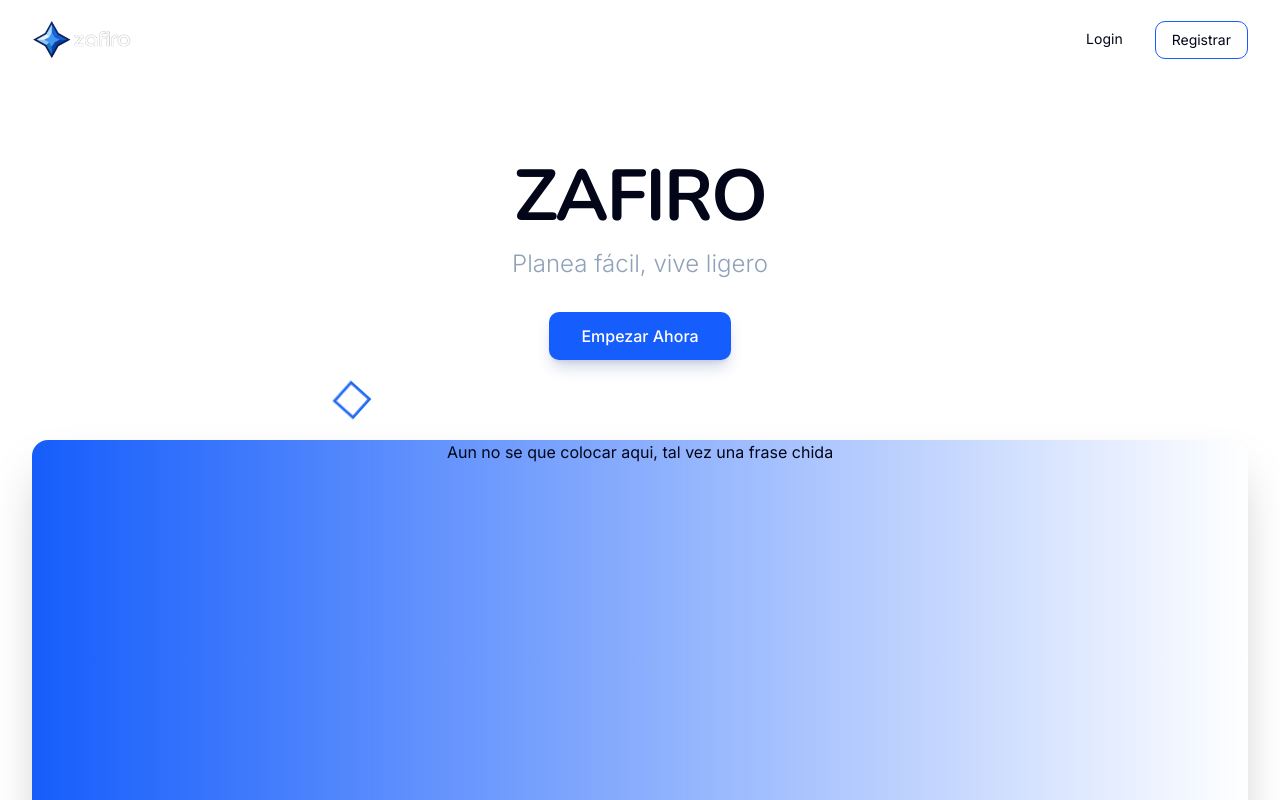
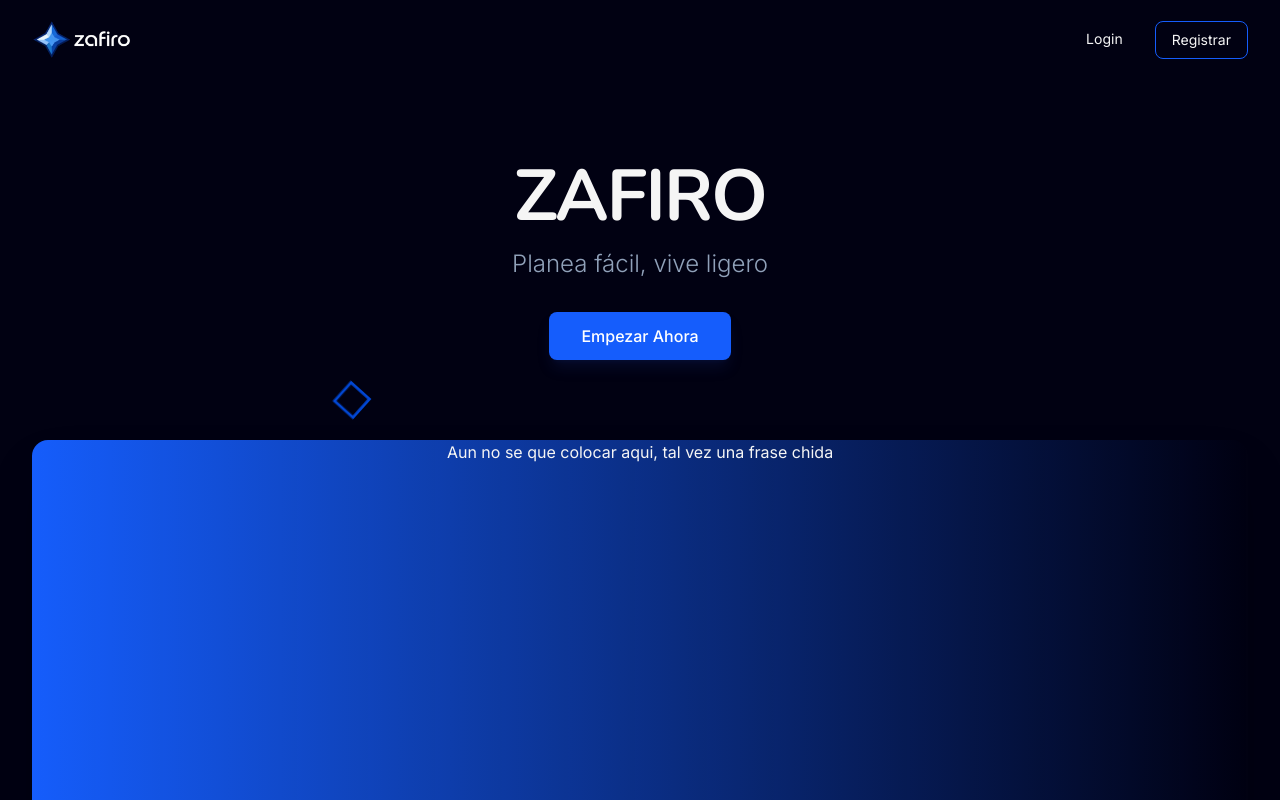
Before and after one commit to Silverz34/Zafiro_Frontend, a Next.js app: page / in a window 1280 px wide. Shown: the top 800 px of the page. Built offline with nearby package versions, Linux system fonts and the light colour scheme.

Commit message:
arreglos en el css

```diff
--- a/src/app/globals.css
+++ b/src/app/globals.css
@@ -1,147 +1,75 @@
 @import "tailwindcss";
-@import "tw-animate-css";
-@import "shadcn/tailwind.css";
 
-@custom-variant dark (&:is(.dark *));
+@layer base {
+  :root {
+    --background: 231 91% 4%;
+    --foreground: 0 0% 96%;
+
+    --card: 237 50% 15%;
+    --card-foreground: 0 0% 96%;
+
+    --popover: 231 50% 13%;
+    --popover-foreground: 0 0% 96%;
+
+    --primary: 224 74% 51%;
+    --primary-foreground: 0 0% 96%;
+
+    --secondary: 237 50% 15%;
+    --secondary-foreground: 0 0% 96%;
+
+    --muted: 237 50% 15%;
+    --muted-foreground: 215 20% 65%;
+
+    --accent: 224 74% 51%;
+    --accent-foreground: 0 0% 96%;
+
+    --destructive: 0 84% 60%;
+    --destructive-foreground: 0 0% 96%;
+
+    --border: 224 74% 51%;
+    --input: 237 50% 15%;
+    --ring: 224 74% 51%;
+
+    --radius: 0.75rem;
+  }
+}
 
 :root {
   --background-base: #010112;
   --color-widget: #171733;
   --color-calendar: #100F1D;
   --color-text: #F5F5F5;
-  --border: oklch(0.929 0.013 255.508);
-  --radius: 0.625rem;
-  --background: oklch(1 0 0);
-  --foreground: oklch(0.129 0.042 264.695);
-  --card: oklch(1 0 0);
-  --card-foreground: oklch(0.129 0.042 264.695);
-  --popover: oklch(1 0 0);
-  --popover-foreground: oklch(0.129 0.042 264.695);
-  --primary: oklch(0.208 0.042 265.755);
-  --primary-foreground: oklch(0.984 0.003 247.858);
-  --secondary: oklch(0.968 0.007 247.896);
-  --secondary-foreground: oklch(0.208 0.042 265.755);
-  --muted: oklch(0.968 0.007 247.896);
-  --muted-foreground: oklch(0.554 0.046 257.417);
-  --accent: oklch(0.968 0.007 247.896);
-  --accent-foreground: oklch(0.208 0.042 265.755);
-  --destructive: oklch(0.577 0.245 27.325);
-  --input: oklch(0.929 0.013 255.508);
-  --ring: oklch(0.704 0.04 256.788);
-  --chart-1: oklch(0.646 0.222 41.116);
-  --chart-2: oklch(0.6 0.118 184.704);
-  --chart-3: oklch(0.398 0.07 227.392);
-  --chart-4: oklch(0.828 0.189 84.429);
-  --chart-5: oklch(0.769 0.188 70.08);
-  --sidebar: oklch(0.984 0.003 247.858);
-  --sidebar-foreground: oklch(0.129 0.042 264.695);
-  --sidebar-primary: oklch(0.208 0.042 265.755);
-  --sidebar-primary-foreground: oklch(0.984 0.003 247.858);
-  --sidebar-accent: oklch(0.968 0.007 247.896);
-  --sidebar-accent-foreground: oklch(0.208 0.042 265.755);
-  --sidebar-border: oklch(0.929 0.013 255.508);
-  --sidebar-ring: oklch(0.704 0.04 256.788);
+  --border-zafiro: #2554E0;
 }
 
 @theme inline {
-  --color-background: var(--background);
-  --color-foreground: var(--foreground);
+  --color-background: var(--background-base);
+  --color-foreground: var(--color-text);
   --font-sans: var(--font-inter);
-  --font-nunito: var(--font-nunito)
-;
-  --color-sidebar-ring: var(--sidebar-ring);
-  --color-sidebar-border: var(--sidebar-border);
-  --color-sidebar-accent-foreground: var(--sidebar-accent-foreground);
-  --color-sidebar-accent: var(--sidebar-accent);
-  --color-sidebar-primary-foreground: var(--sidebar-primary-foreground);
-  --color-sidebar-primary: var(--sidebar-primary);
-  --color-sidebar-foreground: var(--sidebar-foreground);
-  --color-sidebar: var(--sidebar);
-  --color-chart-5: var(--chart-5);
-  --color-chart-4: var(--chart-4);
-  --color-chart-3: var(--chart-3);
-  --color-chart-2: var(--chart-2);
-  --color-chart-1: var(--chart-1);
-  --color-ring: var(--ring);
-  --color-input: var(--input);
-  --color-border: var(--border);
-  --color-destructive: var(--destructive);
-  --color-accent-foreground: var(--accent-foreground);
-  --color-accent: var(--accent);
-  --color-muted-foreground: var(--muted-foreground);
-  --color-muted: var(--muted);
-  --color-secondary-foreground: var(--secondary-foreground);
-  --color-secondary: var(--secondary);
-  --color-primary-foreground: var(--primary-foreground);
-  --color-primary: var(--primary);
-  --color-popover-foreground: var(--popover-foreground);
-  --color-popover: var(--popover);
-  --color-card-foreground: var(--card-foreground);
-  --color-card: var(--card);
-  --radius-sm: calc(var(--radius) - 4px);
-  --radius-md: calc(var(--radius) - 2px);
-  --radius-lg: var(--radius);
-  --radius-xl: calc(var(--radius) + 4px)}
+  --font-nunito: var(--font-nunito);
+}
 
 body {
-  background-color: var(--background);
+  background-color: var(--background-base);
+  color: var(--color-text);
+  font-family: Arial, Helvetica, sans-serif;
 }
 
-::-webkit-scrollbar {
+
+*::-webkit-scrollbar {
   width: 4px;
   height: 2px;
 }
 
-::-webkit-scrollbar-track {
+*::-webkit-scrollbar-track {
   background: transparent;
 }
 
-::-webkit-scrollbar-thumb {
+*::-webkit-scrollbar-thumb {
   background: #2554E0;
   border-radius: 9999px;
 }
 
-.dark {
-  --background: oklch(0.129 0.042 264.695);
-  --foreground: oklch(0.984 0.003 247.858);
-  --card: oklch(0.208 0.042 265.755);
-  --card-foreground: oklch(0.984 0.003 247.858);
-  --popover: oklch(0.208 0.042 265.755);
-  --popover-foreground: oklch(0.984 0.003 247.858);
-  --primary: oklch(0.929 0.013 255.508);
-  --primary-foreground: oklch(0.208 0.042 265.755);
-  --secondary: oklch(0.279 0.041 260.031);
-  --secondary-foreground: oklch(0.984 0.003 247.858);
-  --muted: oklch(0.279 0.041 260.031);
-  --muted-foreground: oklch(0.704 0.04 256.788);
-  --accent: oklch(0.279 0.041 260.031);
-  --accent-foreground: oklch(0.984 0.003 247.858);
-  --destructive: oklch(0.704 0.191 22.216);
-  --border: oklch(1 0 0 / 10%);
-  --input: oklch(1 0 0 / 15%);
-  --ring: oklch(0.551 0.027 264.364);
-  --chart-1: oklch(0.488 0.243 264.376);
-  --chart-2: oklch(0.696 0.17 162.48);
-  --chart-3: oklch(0.769 0.188 70.08);
-  --chart-4: oklch(0.627 0.265 303.9);
-  --chart-5: oklch(0.645 0.246 16.439);
-  --sidebar: oklch(0.208 0.042 265.755);
-  --sidebar-foreground: oklch(0.984 0.003 247.858);
-  --sidebar-primary: oklch(0.488 0.243 264.376);
-  --sidebar-primary-foreground: oklch(0.984 0.003 247.858);
-  --sidebar-accent: oklch(0.279 0.041 260.031);
-  --sidebar-accent-foreground: oklch(0.984 0.003 247.858);
-  --sidebar-border: oklch(1 0 0 / 10%);
-  --sidebar-ring: oklch(0.551 0.027 264.364);
+*::-webkit-scrollbar-thumb:hover {
+  background: #3b6ef0;
 }
-
-@layer base {
-  * {
-    @apply border-border outline-ring/50;
-    @apply border-border outline-ring/50;
-  }
-  body {
-    @apply bg-background text-foreground;
-    @apply bg-background text-foreground;
-  }
-}
```
